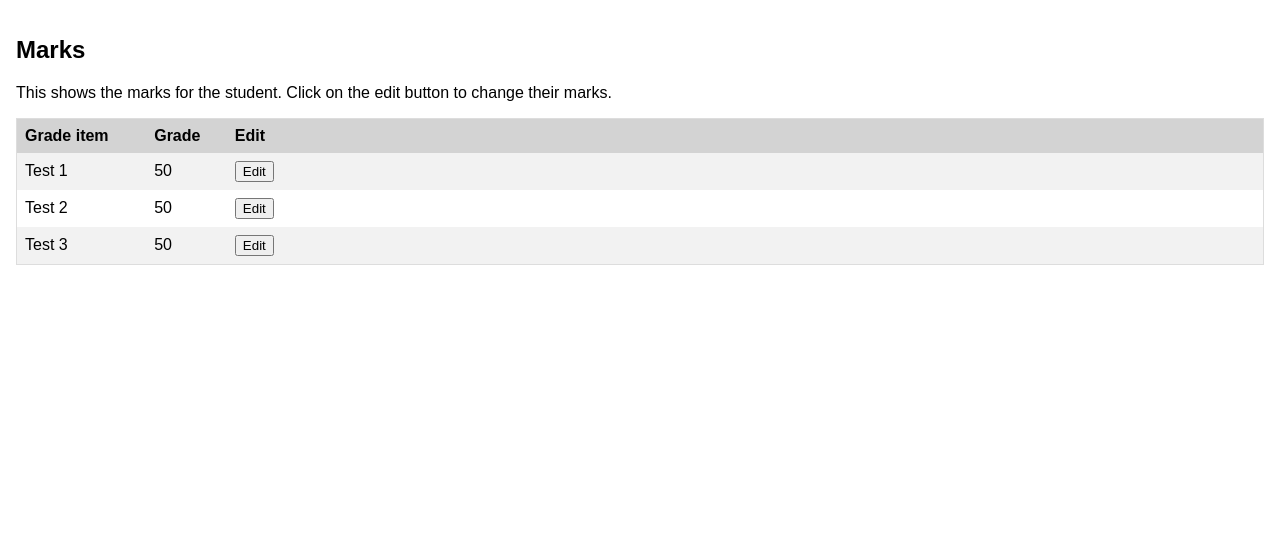
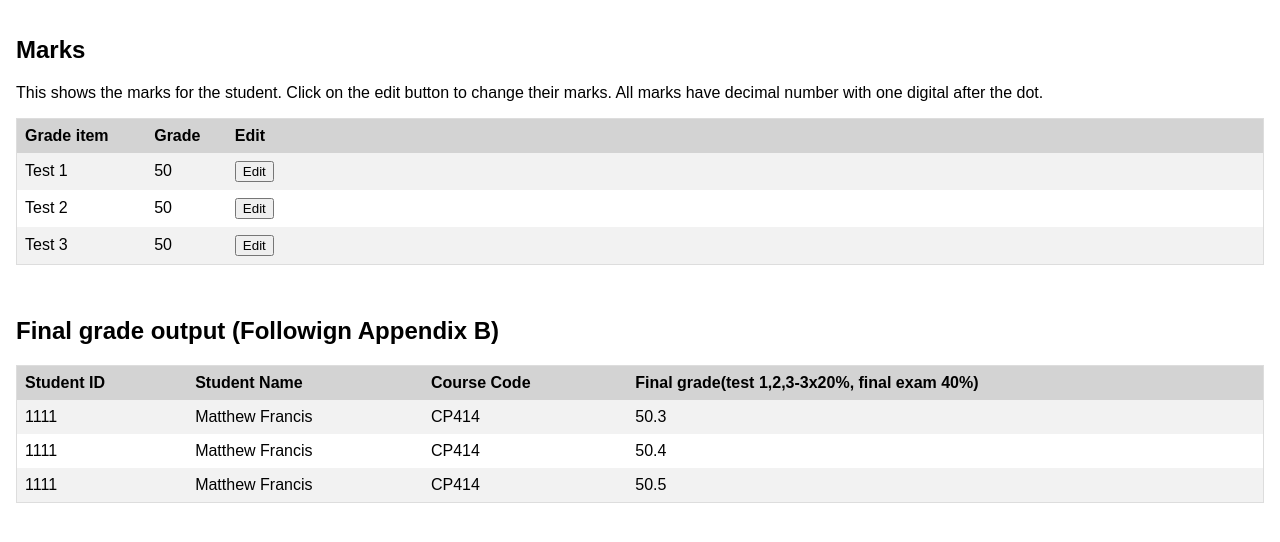
Before and after one commit to MatthewFraser22/CP476, a PHP site: page /marks.php in a window 1280 px wide. Shown: the part 89-631 px from the top of the page. Run offline with PHP 8.4, Linux system fonts and the light colour scheme.

Commit message:
Add final grade output.

```diff
--- a/marks.php
+++ b/marks.php
@@ -7,7 +7,7 @@
     <?php include 'header.php'; ?>
     <div class="container">
         <h2>Marks</h2>
-        <p>This shows the marks for the student. Click on the edit button to change their marks.</p>
+        <p>This shows the marks for the student. Click on the edit button to change their marks. All marks have decimal number with one digital after the dot.</p>
         <div style="overflow-x:auto;">
             <table>
                 <tr>
@@ -24,7 +24,7 @@
                         <form action="/action_page.php" class="editForm" style="visibility: hidden; display:inline;">
                             <label for="grade">New Grade: </label>
 
-                            <input name="grade" placeholder="eg; 50" />
+                            <input name="grade" placeholder="eg; 50.0" />
                             <input type="submit" value="Submit">
                         </form>
                     </td>
@@ -45,6 +45,44 @@
             </table>
         </div>
     </div>
+    <div class="container">
+        <h2>Final grade output (Followign Appendix B)</h2>
+
+        <div style="overflow-x:auto;">
+            <table>
+                <tr>
+                    <th>Student ID</th>
+                    <th>Student Name</th>
+                    <th>Course Code</th>
+                    <th>Final grade(test 1,2,3-3x20%, final exam 40%)</th>
+
+
+
+                </tr>
+                <tr>
+                    <td>1111</td>
+                    <td>Matthew Francis</td>
+                    <td>CP414</td>
+                    <td>50.3</td>
+
+                </tr>
+                <tr>
+                    <td>1111</td>
+                    <td>Matthew Francis</td>
+                    <td>CP414</td>
+                    <td>50.4</td>
+
+                </tr>
+                <tr>
+                    <td>1111</td>
+                    <td>Matthew Francis</td>
+                    <td>CP414</td>
+                    <td>50.5</td>
+
+                </tr>
+            </table>
+        </div>
+    </div>
 </body>
 
 </html>
```
